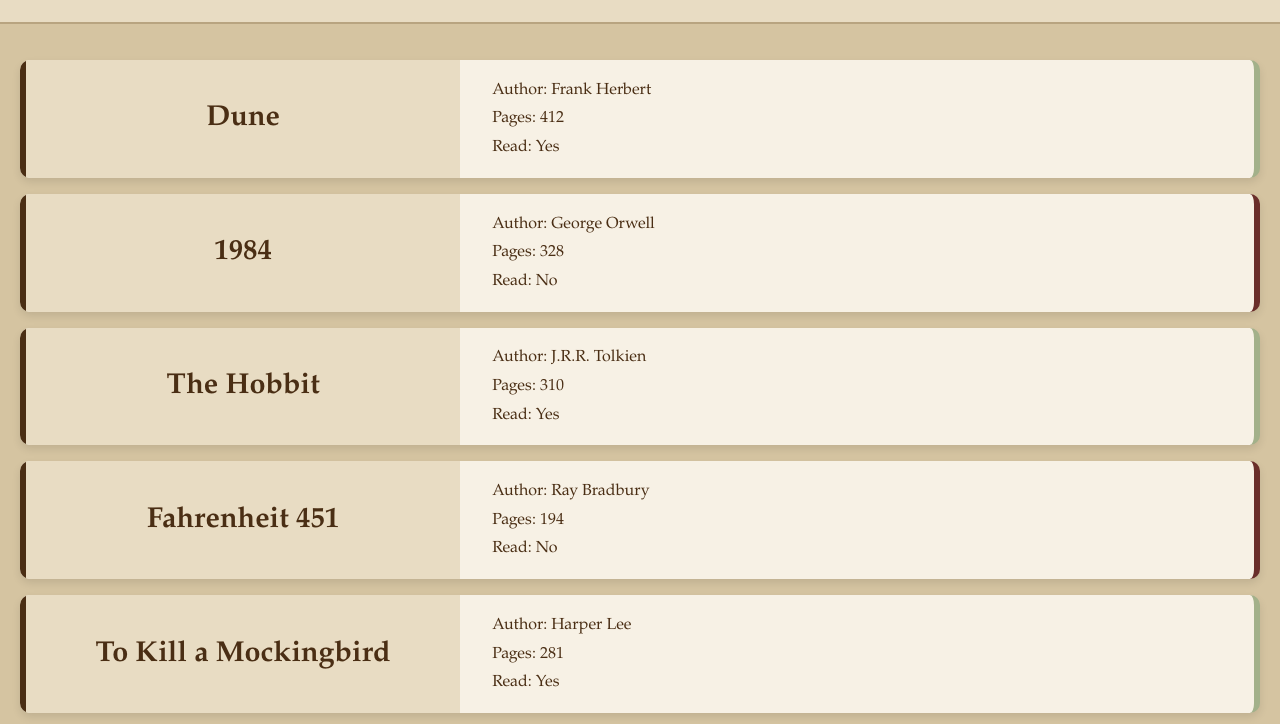
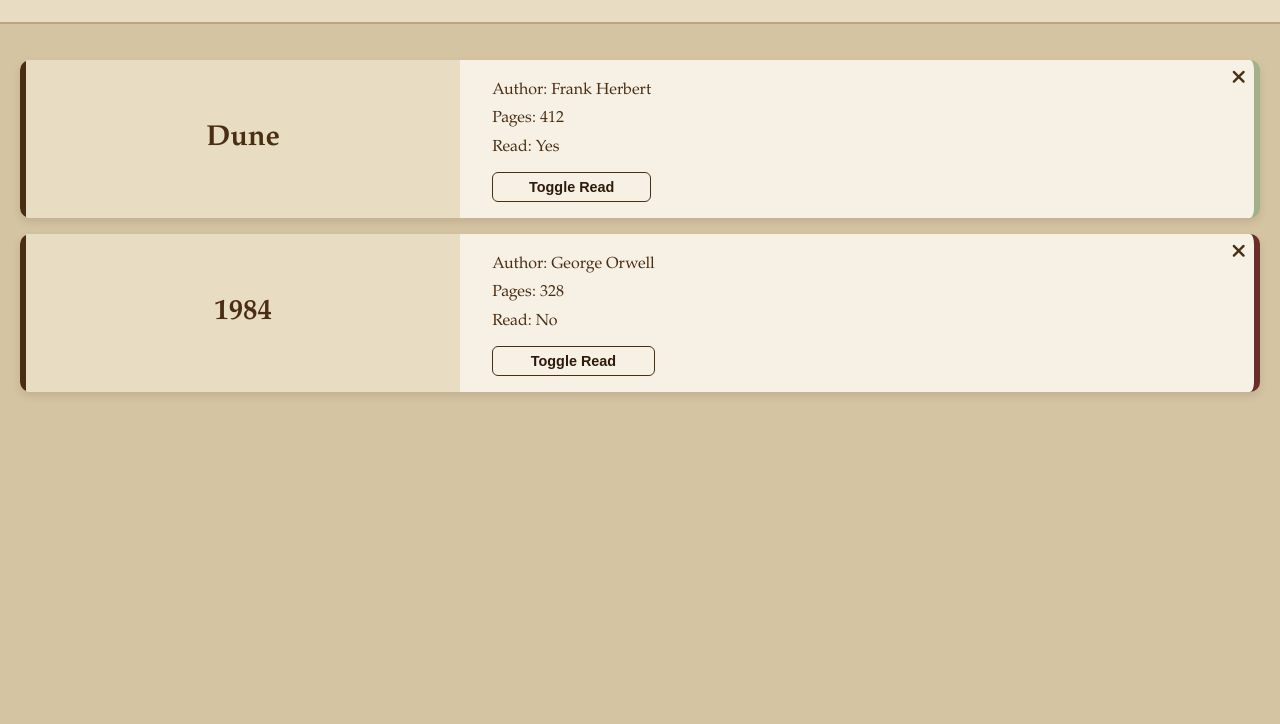
Before and after one commit to DomRadomski/library, a plain HTML site: page index.html in a window 1280 px wide. Shown: the part 76-800 px from the top of the page. Drawn offline with Linux system fonts and the light colour scheme.

Commit message:
Project finished but needs tidying up

```diff
--- a/library.js
+++ b/library.js
@@ -1,4 +1,4 @@
-const myLibrary = [];
+let myLibrary = [];
 
 function Book(name, author, numPages, haveRead) {
 
@@ -13,10 +13,29 @@ function addBookToLibrary(book) {
     myLibrary.push(book);
 }
 
+function findBookByID(domElement) {
+    let id = domElement.id;
+
+    for(let book of myLibrary) {
+        if(book.id === id){return book}
+    }
+}
+
 function createBookCard(book) {
   // Create main container
   const bookDiv = document.createElement("div");
   bookDiv.classList.add("book");
+  bookDiv.id = book.id;
+
+  // =========================
+  // Delete (X) button
+  // =========================
+  const deleteBtn = document.createElement("i");
+  deleteBtn.classList.add("fa-solid", "fa-xmark", "delete-book");
+
+  // Add the delete button FIRST so it sits on top visually
+  bookDiv.appendChild(deleteBtn);
+
 
   // Left section
   const bookLeft = document.createElement("div");
@@ -24,19 +43,18 @@ function createBookCard(book) {
 
   const title = document.createElement("h1");
   title.classList.add("book-title");
-  title.textContent = book.name; // Book title
+  title.textContent = book.name;
   bookLeft.appendChild(title);
 
   // Right section
   const bookRight = document.createElement("div");
   bookRight.classList.add("book-right");
 
-  // Conditional border based on haveRead
-  if (book.haveRead) {
-    bookDiv.style.borderRight = "6px solid #A3B18A"; // greenish border if read
-  } else {
-    bookDiv.style.borderRight = "6px solid #6A2E2A"; // burgundy if not read
-  }
+ // Conditional border based on haveRead
+  bookDiv.style.borderRight = book.haveRead
+      ? "6px solid #A3B18A"
+      : "6px solid #6A2E2A";
+
 
   const author = document.createElement("p");
   author.classList.add("book-info");
@@ -50,18 +68,31 @@ function createBookCard(book) {
   haveRead.classList.add("book-info");
   haveRead.textContent = `Read: ${book.haveRead ? "Yes" : "No"}`;
 
-  bookRight.append(author, pages, haveRead);
+  // =========================
+  // NEW BUTTON
+  // =========================
+  const toggleBtn = document.createElement("button");
+  toggleBtn.textContent = "Toggle Read";
+  toggleBtn.classList.add("toggle-read-btn");
+  toggleBtn.setAttribute("data-id", book.id);
 
-  // Combine left and right
+  // Append everything to right section
+  bookRight.append(author, pages, haveRead, toggleBtn);
+
+  // Combine card sections
   bookDiv.append(bookLeft, bookRight);
 
   return bookDiv;
 }
 
-
 function displayBooks() {
     const content = document.querySelector(".content");
 
+    // Remove existing book cards only
+    const existingCards = content.querySelectorAll(".book");
+    existingCards.forEach(card => card.remove());
+
+    // Rebuild the UI from the current library
     for (let book of myLibrary) {
         let bookCard = createBookCard(book);
         content.appendChild(bookCard);
@@ -69,10 +100,11 @@ function displayBooks() {
 }
 
 
+
 // Test books
 const book1 = new Book("Dune", "Frank Herbert", 412, true);
 const book2 = new Book("1984", "George Orwell", 328, false);
-const book3 = new Book("The Hobbit", "J.R.R. Tolkien", 310, true);
+/*const book3 = new Book("The Hobbit", "J.R.R. Tolkien", 310, true);
 const book4 = new Book("Fahrenheit 451", "Ray Bradbury", 194, false);
 const book5 = new Book("To Kill a Mockingbird", "Harper Lee", 281, true);
 const book6 = new Book("The Catcher in the Rye", "J.D. Salinger", 277, false);
@@ -80,18 +112,18 @@ const book7 = new Book("Brave New World", "Aldous Huxley", 311, true);
 const book8 = new Book("The Great Gatsby", "F. Scott Fitzgerald", 180, false);
 const book9 = new Book("Moby Dick", "Herman Melville", 635, false);
 const book10 = new Book("Pride and Prejudice", "Jane Austen", 279, true);
-
+*/
 // Add them to the library
 addBookToLibrary(book1);
 addBookToLibrary(book2);
-addBookToLibrary(book3);
+/*addBookToLibrary(book3);
 addBookToLibrary(book4);
 addBookToLibrary(book5);
 addBookToLibrary(book6);
 addBookToLibrary(book7);
 addBookToLibrary(book8);
 addBookToLibrary(book9);
-addBookToLibrary(book10);
+addBookToLibrary(book10);*/
 
 
 displayBooks();
@@ -124,3 +156,54 @@ closeFormBtn.addEventListener("click", function(e) {
         form.style.display = "block";
     }
 });
+
+const bookForm = document.querySelector("#bookForm");
+const content = document.querySelector(".content");
+
+bookForm.addEventListener("submit", function (e) {
+    e.preventDefault();
+
+    // Pull values from the form
+    const name = document.querySelector("#title").value.trim();
+    const author = document.querySelector("#author").value.trim();
+    const pages = document.querySelector("#pages").value.trim();
+    const read = document.querySelector("#read").value === "true";
+
+    // Create the book and card
+    let newBookCard = createBookCard(new Book(name, author, pages, read));
+
+    // Add card to the page
+    content.appendChild(newBookCard);
+
+    // Optional: Reset form after submission
+    bookForm.reset();
+    form.style.display = "none";
+});
+
+content.addEventListener("click", function (e) {
+    if (e.target.classList.contains("delete-book")) {
+
+        const bookCard = e.target.closest(".book");
+        const book = findBookByID(bookCard);
+
+
+        // Remove from DOM
+        bookCard.remove();
+
+        // Remove from array
+        myLibrary = myLibrary.filter(b => b.id !== book.id);
+
+        console.log("📚 myLibrary AFTER deletion:", myLibrary);
+    }
+});
+
+content.addEventListener("click", function (e) {
+    if (e.target.classList.contains("toggle-read-btn")) {
+
+        const bookCard = e.target.closest(".book");
+        const book = findBookByID(bookCard);
+
+        book.haveRead = !book.haveRead;
+        displayBooks();
+    }
+})
--- a/styles.css
+++ b/styles.css
@@ -138,16 +138,58 @@ html, body {
   overflow: hidden;
   margin: 1rem 0;
   box-shadow: 0 4px 8px rgba(0,0,0,0.1);
+  position: relative;
 }
+
+.delete-book {
+    position: absolute;
+    top: 8px;
+    right: 8px;
+    font-size: 1.2rem;
+    color: var(--text-dark);
+    cursor: pointer;
+    transition: 0.2s ease;
+}
+
+.delete-book:hover {
+    color: var(--text-darker);
+    transform: scale(1.1);
+}
+
+.toggle-read-btn {
+    margin-top: 10px;
+    padding: 6px 12px;
+
+    /* Typography */
+    font-size: 0.9rem;
+    font-weight: bold;
+    color: var(--text-darker);
+
+    /* Visual style */
+    background-color: var(--parchment-light);
+    border: 1px solid var(--text-dark);
+    border-radius: 6px;
+    cursor: pointer;
+
+    /* Smooth animation */
+    transition: background-color 0.2s ease, transform 0.1s ease;
+}
+
+/* Hover state */
+.toggle-read-btn:hover {
+    background-color: var(--parchment);
+}
+
+/* Click / active state */
+.toggle-read-btn:active {
+    transform: scale(0.97);
+}
+
 
 .book:hover {
     transform: translateY(-3px);
 }
 
-/* Active click effect */
-.book:active {
-    transform: translateY(0);
-}
 
 /* Left side of the card */
 .book-left {
```
